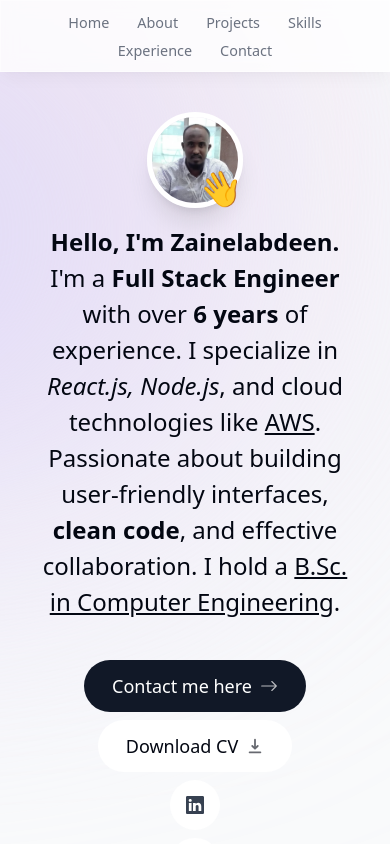
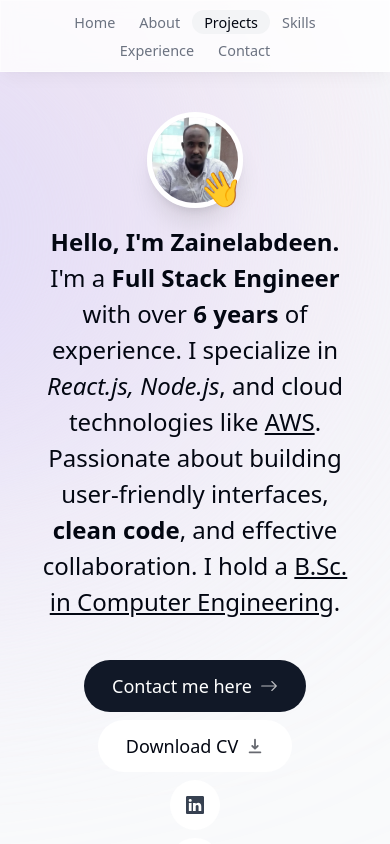
Before and after one commit to ZainElabdeen/portfolio-web, a Next.js app: page / in a window 390 px wide. Shown: the top 844 px of the page. Built offline with nearby package versions, Linux system fonts and the light colour scheme.

Commit message:
updated header functionality by using context and hocks

```diff
--- a/app/layout.tsx
+++ b/app/layout.tsx
@@ -3,6 +3,7 @@ import localFont from "next/font/local";
 
 import "./globals.css";
 import Header from "@/components/header";
+import ActiveSectionProvider from "@/providers/active-section-provider";
 
 const geistSans = localFont({
   src: "./fonts/GeistVF.woff",
@@ -28,14 +29,17 @@ export default function RootLayout({
   children: React.ReactNode;
 }>) {
   return (
-    <html lang="en">
+    <html lang="en" className="!scroll-smooth">
       <body
         className={`${geistSans.variable} ${geistMono.variable} antialiased bg-gray-50 text-gray-950 relative pt-28 sm:pt-36 dark:bg-gray-900 dark:text-gray-50 dark:text-opacity-90`}
       >
         <div className="bg-[#FBE2E3] absolute top-[-6rem] right-[11rem] h-[31.25rem] w-[31.25rem] -z-10 rounded-full filter blur-[10rem] sm:w-[68.75rem]"></div>
         <div className="bg-[#DBD7FB] absolute top-[-1rem] -z-10 left-[-35rem] h-[31.25rem] w-[50rem] rounded-full blur-[10rem] sm:w-[68.75rem] md:left-[-33rem] lg:left-[-28rem] xl:left-[-15rem] 2xl:left-[-5rem] dark:bg-[#676394]"></div>
-        <Header />
-        {children}
+
+        <ActiveSectionProvider>
+          <Header />
+          {children}
+        </ActiveSectionProvider>
       </body>
     </html>
   );
--- a/app/page.tsx
+++ b/app/page.tsx
@@ -11,6 +11,7 @@ export default function Home() {
       <About />
       <SectionDivider />
       <Projects />
+      <SectionDivider />
     </main>
   );
 }
--- a/components/ProjectItem.tsx
+++ b/components/ProjectItem.tsx
@@ -4,7 +4,7 @@ import { useRef } from "react";
 import { motion, useScroll, useTransform } from "framer-motion";
 import Image from "next/image";
 
-import { IProjectItem } from "@/app/lib/data";
+import { IProjectItem } from "@/lib/data";
 
 const ProjectItem = ({ title, description, tags, imageUrl }: IProjectItem) => {
   const ref = useRef<HTMLDivElement>(null);
--- a/components/about.tsx
+++ b/components/about.tsx
@@ -4,14 +4,18 @@
 import { motion } from "framer-motion";
 
 import SectionHeading from "./section-heading";
+import { useSectionInView } from "@/hooks/use-sectionIn-view";
 
 const About = () => {
+  const { ref } = useSectionInView("About");
   return (
     <motion.section
       className="mb-28 max-w-[45rem] text-center leading-8 sm:mb-40 scroll-mt-28"
       initial={{ opacity: 0, y: 100 }}
       animate={{ opacity: 1, y: 0 }}
       transition={{ delay: 0.175 }}
+      id="about"
+      ref={ref}
     >
       <SectionHeading>About Me</SectionHeading>
       <p className="mb-3">
--- a/components/header.tsx
+++ b/components/header.tsx
@@ -3,10 +3,14 @@
 import React from "react";
 import Link from "next/link";
 import { motion } from "framer-motion";
+import clsx from "clsx";
 
-import { links } from "@/app/lib/data";
+import { links } from "@/lib/data";
+import { useActiveSection } from "@/providers/active-section-provider";
 
 const Header = () => {
+  const { activeSection, setActiveSection, setTimeOfLastClick } =
+    useActiveSection();
   return (
     <header className="z-[999] relative">
       <motion.div
@@ -16,19 +20,40 @@ const Header = () => {
       ></motion.div>
 
       <nav className="flex fixed top-[0.15rem] left-1/2 h-12 -translate-x-1/2 py-2 sm:top-[1.7rem] sm:h-[initial] sm:py-0">
-        <ul className="flex w-[22rem] flex-wrap items-center justify-center gap-1 text-[0.9rem] text-gray-500 font-medium sm:w-[initial] sm:flex-nowrap sm-gap-4">
+        <ul className="flex w-[22rem] flex-wrap items-center justify-center gap-y-1 text-[0.9rem] font-medium text-gray-500 sm:w-[initial] sm:flex-nowrap sm:gap-5">
           {links.map((link) => (
             <motion.li
               key={link.hash}
-              className="h-3/4 flex items-center justify-center"
+              className="h-3/4 flex items-center justify-center relative"
               initial={{ y: -100, opacity: 0 }}
               animate={{ y: 0, opacity: 1 }}
             >
               <Link
                 href={link.hash}
-                className="flex w-full items-center justify-center px-3 py-3 hover:text-gray-950 dark:hover:text-gray-50 transition"
+                onClick={() => {
+                  setActiveSection(link.name);
+                  setTimeOfLastClick(Date.now());
+                }}
+                className={clsx(
+                  "flex w-full items-center justify-center px-3 py-3 hover:text-gray-950 transition dark:text-gray-500 dark:hover:text-gray-300",
+                  {
+                    "text-gray-950 dark:text-gray-200":
+                      activeSection === link.name,
+                  }
+                )}
               >
                 {link.name}
+                {link.name === activeSection && (
+                  <motion.span
+                    className="bg-gray-100 rounded-full absolute inset-0 -z-10 dark:bg-gray-800"
+                    layoutId="activeSection"
+                    transition={{
+                      type: "spring",
+                      stiffness: 380,
+                      damping: 30,
+                    }}
+                  ></motion.span>
+                )}
               </Link>
             </motion.li>
           ))}
--- a/components/intro.tsx
+++ b/components/intro.tsx
@@ -1,6 +1,7 @@
 /* eslint-disable react/no-unescaped-entities */
 "use client";
 
+import { useSectionInView } from "@/hooks/use-sectionIn-view";
 import { motion } from "framer-motion";
 import Image from "next/image";
 import Link from "next/link";
@@ -9,8 +10,13 @@ import { FaGithubSquare } from "react-icons/fa";
 import { HiDownload } from "react-icons/hi";
 
 const Intro = () => {
+  const { ref } = useSectionInView("Home", 0.5);
   return (
-    <section className="mb-28 max-w-[50rem] text-center sm:mb-0 scroll-mt-[100rem]">
+    <section
+      className="mb-28 max-w-[50rem] text-center sm:mb-0 scroll-mt-[100rem]"
+      ref={ref}
+      id="home"
+    >
       <div className="flex items-center justify-center">
         <div className="relative">
           <motion.div
@@ -47,9 +53,10 @@ const Intro = () => {
       </div>
 
       <motion.h1
-        className="mb-10 mt-4 px-4 text-2xl font-medium !leading-[1.5] sm:text-4xl"
+        className="mb-10 mt-4 px-4 text-2xl font-medium !leading-[1.5] sm:text-4xl scroll-mt-[100rem]"
         initial={{ opacity: 0, y: 100 }}
         animate={{ opacity: 1, y: 0 }}
+        id="home"
       >
         <span className="font-bold">Hello, I'm Zainelabdeen.</span> I'm a{" "}
         <span className="font-bold">Full Stack Engineer</span> with over{" "}
--- a/components/projects.tsx
+++ b/components/projects.tsx
@@ -1,12 +1,17 @@
+"use client";
+
 import { Fragment } from "react";
 
-import { projectsData } from "@/app/lib/data";
+import { projectsData } from "@/lib/data";
 import SectionHeading from "./section-heading";
 import ProjectItem from "./ProjectItem";
+import { useSectionInView } from "@/hooks/use-sectionIn-view";
 
 const Projects = () => {
+  const { ref } = useSectionInView("Projects", 0.5);
+
   return (
-    <section className="scroll-mt-28 mb-28">
+    <section className="scroll-mt-28" id="projects" ref={ref}>
       <SectionHeading>My projects</SectionHeading>
       <div>
         {projectsData.map((project) => (
--- /dev/null
+++ b/hooks/use-sectionIn-view.tsx
@@ -0,0 +1,22 @@
+import { useEffect } from "react";
+import { useInView } from "react-intersection-observer";
+
+import type { SectionName } from "@/lib/type";
+import { useActiveSection } from "@/providers/active-section-provider";
+
+export function useSectionInView(sectionName: SectionName, threshold = 0.75) {
+  const { ref, inView } = useInView({
+    threshold,
+  });
+  const { setActiveSection, timeOfLastClick } = useActiveSection();
+
+  useEffect(() => {
+    if (inView && Date.now() - timeOfLastClick > 1000) {
+      setActiveSection(sectionName);
+    }
+  }, [inView, setActiveSection, timeOfLastClick, sectionName]);
+
+  return {
+    ref,
+  };
+}
--- a/app/lib/data.ts
+++ b/lib/data.ts
@@ -5,6 +5,9 @@ import { FaReact } from "react-icons/fa";
 import { LuGraduationCap } from "react-icons/lu";
 
 import corpcommentImg from "@/public/corpcomment.png";
+import rmtdevImg from "@/public/rmtdev.png";
+import wordanalyticsImg from "@/public/wordanalytics.png";
+
 
 
 export interface IProjectItem {
@@ -76,6 +79,20 @@ export const projectsData : readonly IProjectItem[]  = [
     tags: ["React", "Next.js", "MongoDB", "Tailwind", "Prisma"],
     imageUrl: corpcommentImg,
   },
+  {
+    title: "rmtDev",
+    description:
+      "Job board for remote developer jobs. I was the front-end developer. It has features like filtering, sorting and pagination.",
+    tags: ["React", "TypeScript", "Next.js", "Tailwind", "Redux"],
+    imageUrl: rmtdevImg,
+  },
+  {
+    title: "Word Analytics",
+    description:
+      "A public web app for quick analytics on text. It shows word count, character count and social media post limits.",
+    tags: ["React", "Next.js", "SQL", "Tailwind", "Framer"],
+    imageUrl: wordanalyticsImg,
+  },
 ] as const;
 
 export const skillsData = [
--- /dev/null
+++ b/lib/type.ts
@@ -0,0 +1,3 @@
+import { links } from "./data";
+
+export type SectionName = (typeof links)[number]["name"];
--- a/package.json
+++ b/package.json
@@ -9,11 +9,13 @@
     "lint": "next lint"
   },
   "dependencies": {
+    "clsx": "^2.1.1",
     "framer-motion": "^11.11.17",
     "next": "15.0.3",
     "react": "19.0.0-rc-66855b96-20241106",
     "react-dom": "19.0.0-rc-66855b96-20241106",
-    "react-icons": "^5.3.0"
+    "react-icons": "^5.3.0",
+    "react-intersection-observer": "^9.13.1"
   },
   "devDependencies": {
     "@types/node": "^20",
--- /dev/null
+++ b/providers/active-section-provider.tsx
@@ -0,0 +1,50 @@
+"use client";
+
+import React, { useState, createContext, useContext } from "react";
+
+import { SectionName } from "@/lib/type";
+
+type ActiveSectionProviderProps = {
+  children: React.ReactNode;
+};
+
+type ActiveSectionType = {
+  activeSection: SectionName;
+  setActiveSection: React.Dispatch<React.SetStateAction<SectionName>>;
+  timeOfLastClick: number;
+  setTimeOfLastClick: React.Dispatch<React.SetStateAction<number>>;
+};
+
+export const ActiveSection = createContext<ActiveSectionType | null>(null);
+
+export default function ActiveSectionProvider({
+  children,
+}: ActiveSectionProviderProps) {
+  const [activeSection, setActiveSection] = useState<SectionName>("Home");
+  const [timeOfLastClick, setTimeOfLastClick] = useState(0); // we need to keep track of this to disable the observer temporarily when user clicks on a link
+
+  return (
+    <ActiveSection.Provider
+      value={{
+        activeSection,
+        setActiveSection,
+        timeOfLastClick,
+        setTimeOfLastClick,
+      }}
+    >
+      {children}
+    </ActiveSection.Provider>
+  );
+}
+
+export function useActiveSection() {
+  const context = useContext(ActiveSection);
+
+  if (context === null) {
+    throw new Error(
+      "useActiveSection must be used within an ActiveSectionProvider"
+    );
+  }
+
+  return context;
+}
```
Also changed, not shown: 1 other file (tests, documents, lock files or other folders).
